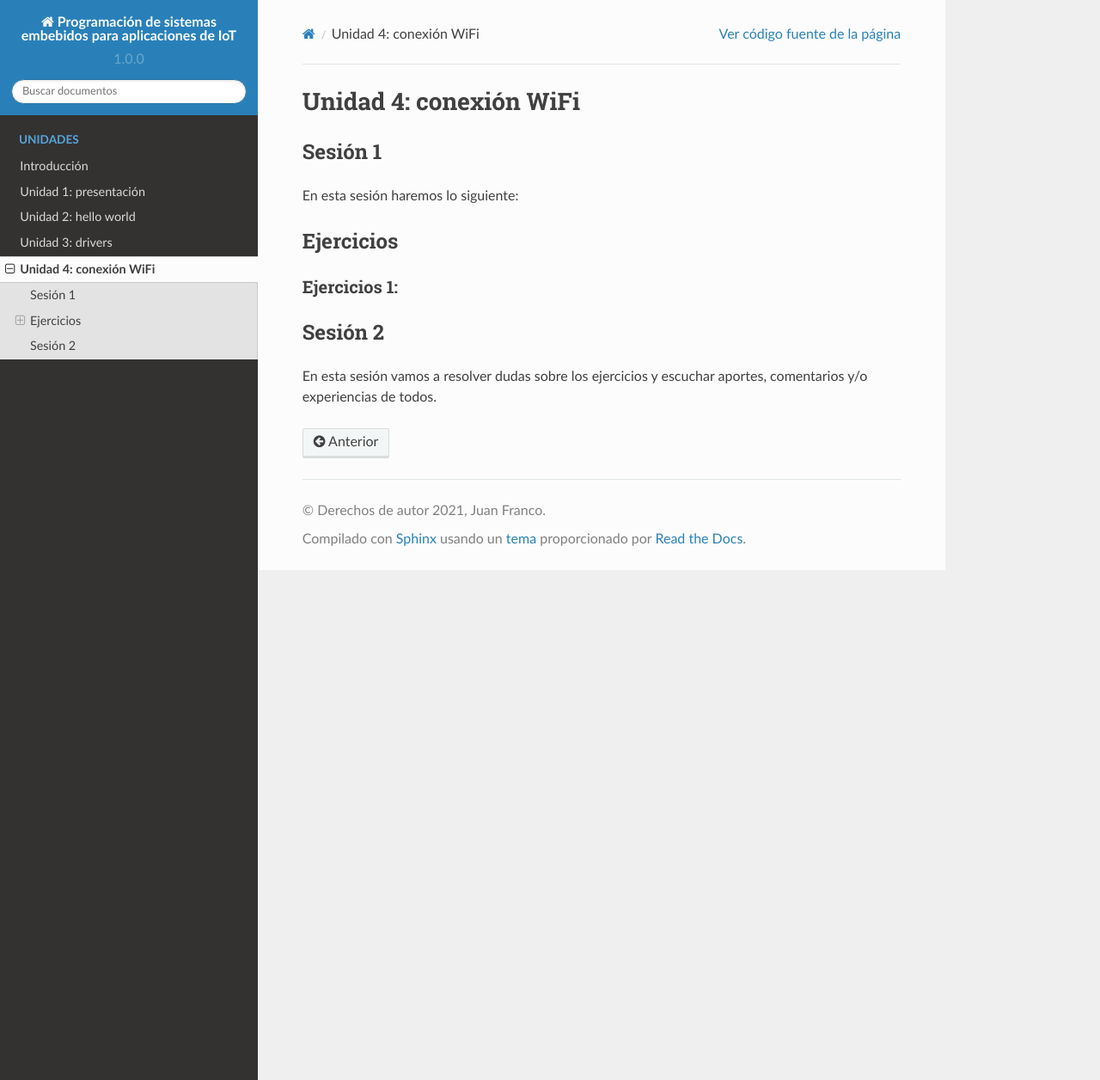
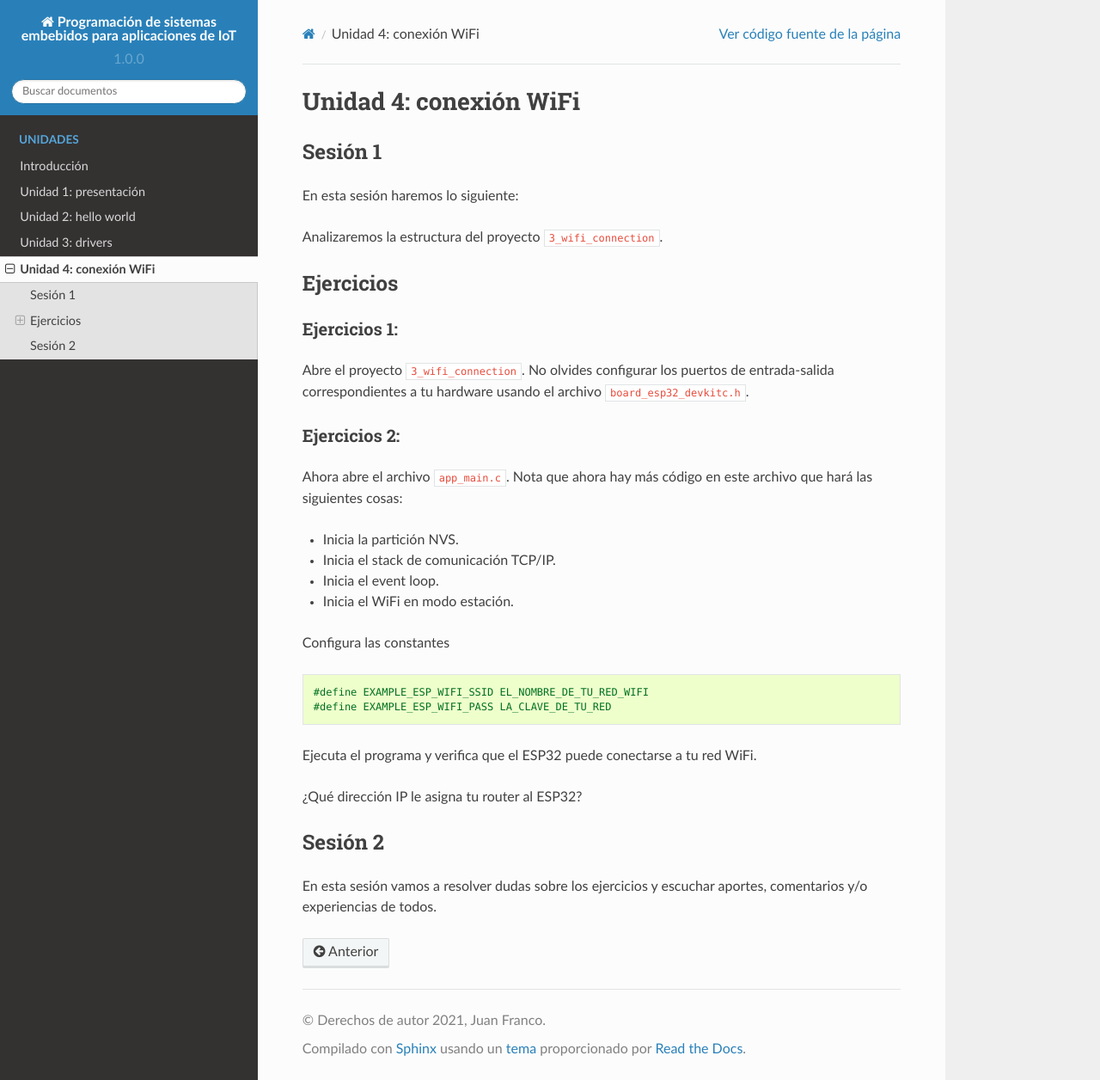
Before and after one commit to juanferfranco/espiot, a Sphinx documentation site: the page built from docs/_unidad4/unidad4.rst, in a window 1280 px wide and 1256 px high. Shown: the whole window at 86% size. Built offline with Sphinx 7.4.7 and the Read the Docs theme 2.0.0, drawn with Linux system fonts in a browser that asks for light colours.

Commit message:
Add ex1 and 2

```diff
--- a/docs/_unidad4/unidad4.rst
+++ b/docs/_unidad4/unidad4.rst
@@ -6,6 +6,7 @@ Sesión 1
 
 En esta sesión haremos lo siguiente:
 
+Analizaremos la estructura del proyecto ``3_wifi_connection``.
 
 Ejercicios
 -----------
@@ -13,6 +14,34 @@ Ejercicios
 Ejercicios 1:
 ^^^^^^^^^^^^^^^^
 
+Abre el proyecto ``3_wifi_connection``. No olvides configurar los puertos
+de entrada-salida correspondientes a tu hardware usando el archivo
+``board_esp32_devkitc.h``.
+
+Ejercicios 2:
+^^^^^^^^^^^^^^^^
+
+Ahora abre el archivo ``app_main.c``. Nota que ahora hay más código en este
+archivo que hará las siguientes cosas:
+
+* Inicia la partición NVS.
+* Inicia el stack de comunicación TCP/IP.
+* Inicia el event loop.
+* Inicia el WiFi en modo estación.
+
+Configura las constantes
+
+.. code:: c
+
+    #define EXAMPLE_ESP_WIFI_SSID EL_NOMBRE_DE_TU_RED_WIFI
+    #define EXAMPLE_ESP_WIFI_PASS LA_CLAVE_DE_TU_RED
+
+Ejecuta el programa y verifica que el ESP32 puede conectarse a tu red WiFi.
+
+¿Qué dirección IP le asigna tu router al ESP32?
+
+
+
 
 Sesión 2
 -----------
```
